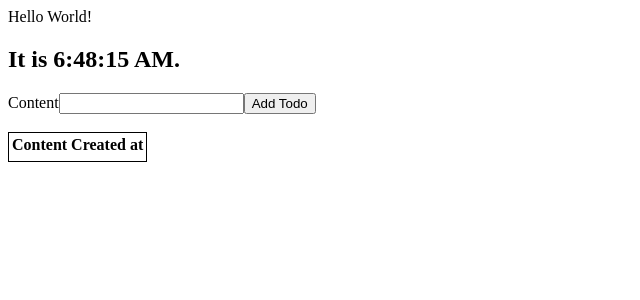
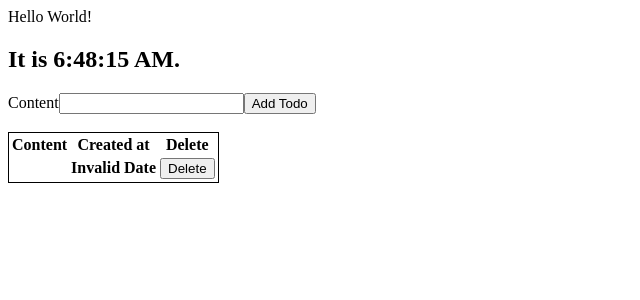
Before and after one commit to motoki317/hackathon2019-todotest, a React (Vite) app: page / in a window 1280 px wide. Both pictures are taken after typing "Sample" into the empty fields and a click on the button "Add Todo". Shown: the top 300 px of the page, without its empty margins (0-640 px from the left). Built offline with nearby package versions, Linux system fonts and the light colour scheme; no server answers.

Commit message:
Added Delete button

```diff
--- a/src/components/TodoList.tsx
+++ b/src/components/TodoList.tsx
@@ -25,8 +25,6 @@ class TodoList extends React.Component<Props, State> {
       error: null,
     };
 
-    this.handleInputChange = this.handleInputChange.bind(this);
-    this.handleSubmit = this.handleSubmit.bind(this);
     this.updateTable = this.updateTable.bind(this);
   }
 
@@ -59,7 +57,7 @@ class TodoList extends React.Component<Props, State> {
     });
   }
 
-  handleSubmit(event) {
+  handleSubmit() {
     if (this.state.newTodo.content == '') {
       this.setState({
         error: 'Please input some content to add a new to-do!',
@@ -86,13 +84,25 @@ class TodoList extends React.Component<Props, State> {
     });
   }
 
+  handleDelete(id: string) {
+    Delete(id).then(response => {
+      if (response) {
+        this.setState({
+          todos: this.state.todos.filter(todo => todo.id !== id)
+        });
+      } else {
+        console.error("Delete failed");
+      }
+    });
+  }
 
   render() {
     const todoList = this.state.todos.map((todo, index) => {
       return (
         <tr key={index}>
           <th>{todo.content}</th>
-          <th>{todo.createdAt}</th>
+          <th>{ new Date(todo.createdAt).toLocaleString() }</th>
+          <th><button onClick={() => this.handleDelete(todo.id)}>Delete</button></th>
         </tr>
       );
     });
@@ -101,10 +111,11 @@ class TodoList extends React.Component<Props, State> {
       <div>
         <label>
           Content
-          <input type="text" value={this.state.newTodo.content} onChange={this.handleInputChange}/>
+          <input type="text" value={this.state.newTodo.content} onChange={() => this.handleInputChange(event)}/>
         </label>
-        <button onClick={this.handleSubmit}>Add Todo</button>
+        <button onClick={() => this.handleSubmit()}>Add Todo</button>
         <br/>
+        {this.state.error}
         <br/>
         <table style={
           {
@@ -115,11 +126,12 @@ class TodoList extends React.Component<Props, State> {
             <tr>
               <th>Content</th>
               <th>Created at</th>
+              <th>Delete</th>
             </tr>
             {todoList}
           </tbody>
         </table>
-        {this.state.error}
+
       </div>
     );
   }
```
